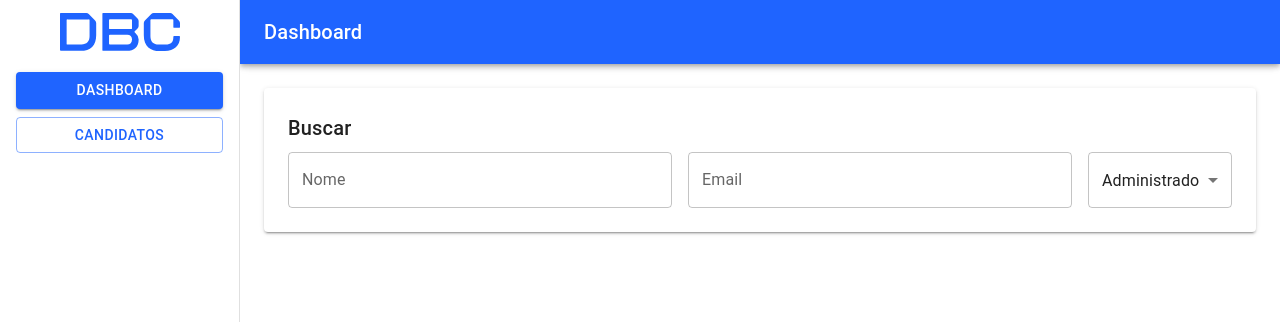
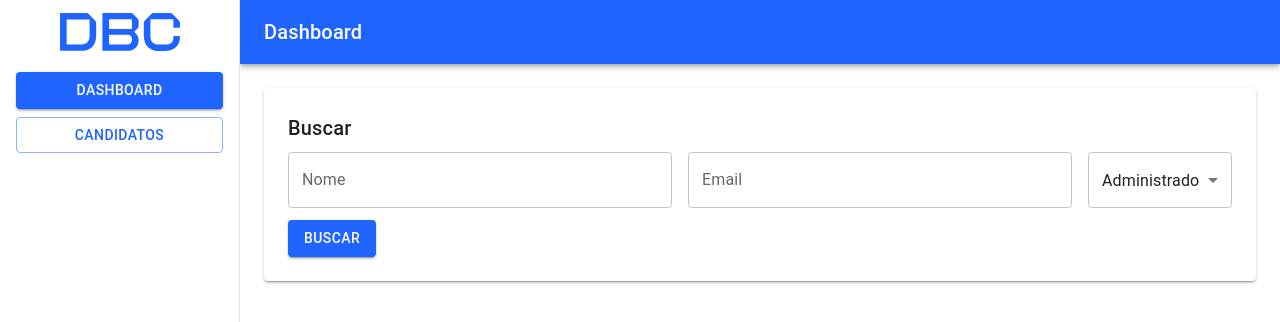
Before and after one commit to Danieljacon/vemser-vemser, a React (Create React App) app: page /dashboard in a window 1280 px wide. Both pictures are taken after typing "name@example.com", "Sample123" into the empty fields and a click on the button "ENTRAR". Shown: the top 322 px of the page. Built offline with nearby package versions, Linux system fonts and the light colour scheme.

Commit message:
validações dos campos de busca

```diff
--- a/src/pages/Candidates/index.tsx
+++ b/src/pages/Candidates/index.tsx
@@ -3,6 +3,7 @@ import { useState } from "react";
 import { FormCard, FormCompleted } from "../../components/formCard";
 import { StepOne } from "../../components/steps";
 import { StepTwo } from "../../components/steps/StepTwo";
+
 export const Candidates: React.FC = () => {
   const [formStep, setFormStep] = useState<number>(0);
   const nextFormStep = () => setFormStep((currentStep) => currentStep + 1);
--- a/src/pages/Dashboard/index.tsx
+++ b/src/pages/Dashboard/index.tsx
@@ -1,14 +1,31 @@
 import React from "react";
 import {
   Box,
+  Button,
   Grid,
   Paper,
   Select,
   TextField,
   Typography,
 } from "@mui/material";
+import { useForm } from "react-hook-form";
+import { yupResolver } from "@hookform/resolvers/yup";
+import { dashboardSearchSchema } from "../../utils/schemas";
+import { ISearchColaborators } from "../../utils/interfaces";
 
-export const Dashboard = () => {
+export const Dashboard: React.FC = () => {
+  const {
+    register,
+    handleSubmit,
+    formState: { errors },
+  } = useForm<ISearchColaborators>({
+    resolver: yupResolver(dashboardSearchSchema),
+  });
+
+  const handleSearch = (data: ISearchColaborators) => {
+    console.log(data);
+  };
+
   return (
     <Box component="main" maxWidth="lg" m="0 auto">
       <Paper
@@ -19,6 +36,8 @@ export const Dashboard = () => {
           flexDirection: "column",
           gap: 1,
         }}
+        component="form"
+        onSubmit={handleSubmit(handleSearch)}
       >
         <Typography variant="h6" component="h2">
           Buscar
@@ -31,13 +50,13 @@ export const Dashboard = () => {
               sx={{
                 width: "100%",
               }}
-              id="s1-candidato-nome"
-              // error={!!errors.nome}
-              // {...register("nome")}
+              id="dashboard-buscar-nome"
+              error={!!errors.nome}
+              {...register("nome")}
             />
-            {/* <Typography variant="caption" color="error">
+            <Typography variant="caption" color="error">
               {errors.nome?.message}
-            </Typography> */}
+            </Typography>
           </Grid>
           <Grid item xs={12} md={5}>
             <TextField
@@ -46,28 +65,41 @@ export const Dashboard = () => {
               sx={{
                 width: "100%",
               }}
-              id="s1-candidato-nome"
-              // error={!!errors.nome}
-              // {...register("nome")}
+              id="dashboard-buscar-email"
+              error={!!errors.email}
+              {...register("email")}
             />
-            {/* <Typography variant="caption" color="error">
-              {errors.nome?.message}
-            </Typography> */}
+            <Typography variant="caption" color="error">
+              {errors.email?.message}
+            </Typography>
           </Grid>
           <Grid item xs={12} md={2}>
             <Select
               native
               variant="outlined"
               sx={{ width: "100%" }}
-              id="dashboard-search-perfil"
-              // error={!!errors.estado}
-              // {...register("estado")}
+              id="dashboard-buscar-cargo"
+              {...register("cargo")}
             >
               <option value="Administrador">Administrador</option>
               <option value="Colaborador">Colaborador</option>
             </Select>
           </Grid>
         </Grid>
+        <Button
+          type="submit"
+          variant="contained"
+          sx={{
+            width: {
+              xs: "100%",
+              md: "fit-content",
+            },
+            mt: 0.5,
+          }}
+          id="dashboard-buscar-buscar"
+        >
+          Buscar
+        </Button>
       </Paper>
     </Box>
   );
--- a/src/utils/interfaces.ts
+++ b/src/utils/interfaces.ts
@@ -52,3 +52,9 @@ export interface ICandidateContext {
 export interface IChildren {
   children: React.ReactNode;
 }
+
+export interface ISearchColaborators {
+  nome: string;
+  email: string;
+  cargo: string;
+}
--- a/src/utils/schemas.ts
+++ b/src/utils/schemas.ts
@@ -76,3 +76,12 @@ export const stepTwoSchema = yup.object().shape({
     .required("Preencha o campo com o seu usuário do Github"),
   lgpd: yup.boolean().oneOf([true], "É necessário aceitar os termos"),
 });
+
+export const dashboardSearchSchema = yup.object().shape({
+  nome: yup.string().min(3, "É necessário no mínimo 3 letras"),
+  email: yup.string().email("Email inválido").matches(
+    // aceita apenas email com @dbccompany.com.br
+    /^[\w-.]+@dbccompany.com.br$/,
+    "Só é válido o email com @dbccompany.com.br"
+  ),
+});
```
